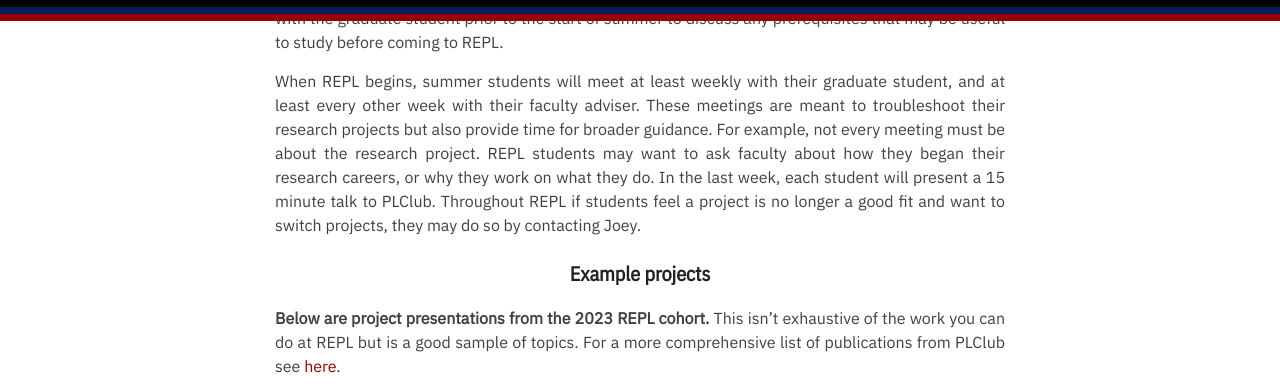
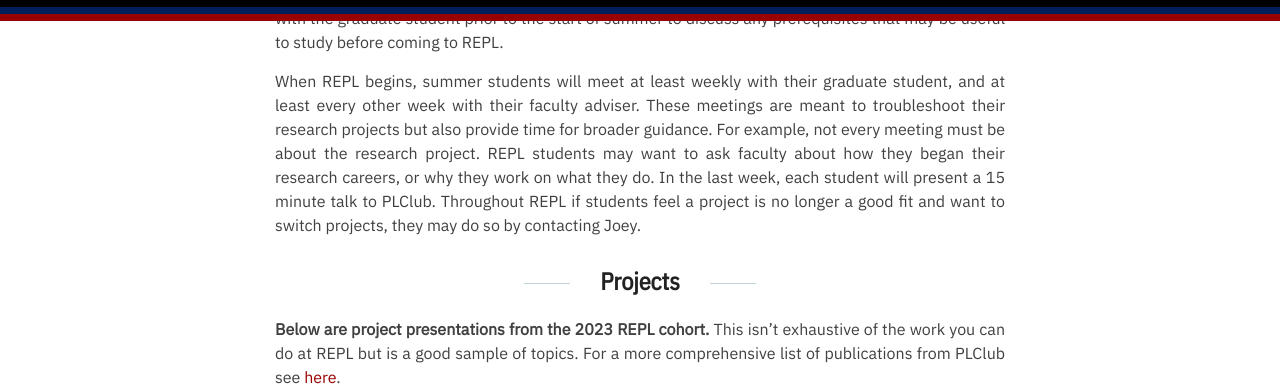
Before and after one commit to penn-repl/apply, a Jekyll site: the page built from _pages/research.md, in a window 1280 px wide and 900 px high, scrolled down 664 px, cut to the strip 0-389 px from the top of the window. Built offline with Jekyll 4.4.1, drawn with Linux system fonts in a browser that asks for light colours.

Commit message:
Update research.md

```diff
--- a/_pages/research.md
+++ b/_pages/research.md
@@ -12,7 +12,7 @@ PLClub's research often exploits [type theory](https://en.wikipedia.org/wiki/Typ
 
 When REPL begins, summer students will meet at least weekly with their graduate student, and at least every other week with their faculty adviser. These meetings are meant to troubleshoot their research projects but also provide time for broader guidance. For example, not every meeting must be about the research project. REPL students may want to ask faculty about how they began their research careers, or why they work on what they do. In the last week, each student will present a 15 minute talk to PLClub. Throughout REPL if students feel a project is no longer a good fit and want to switch projects, they may do so by contacting Joey.
 
-### Example projects
+## Projects
 
 **Below are project presentations from the 2023 REPL cohort.** This isn't exhaustive of the work you can do at REPL but is a good sample of topics. For a more comprehensive list of publications from PLClub see [here](https://www.cis.upenn.edu/~plclub/papers/).
 
```
